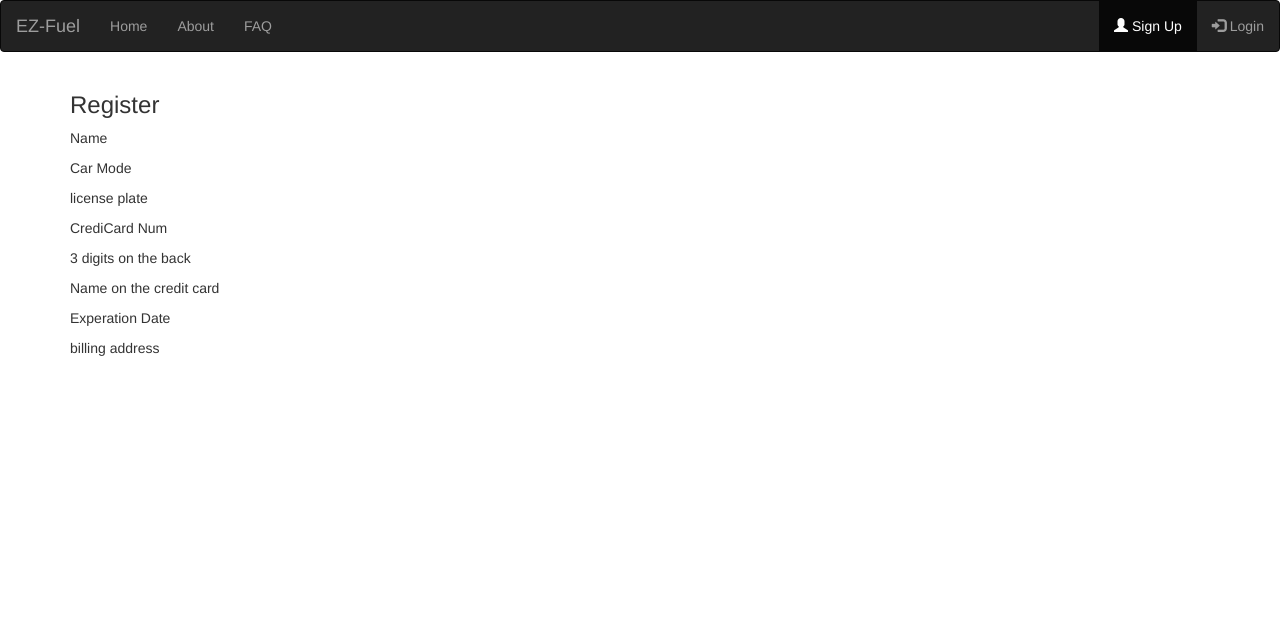
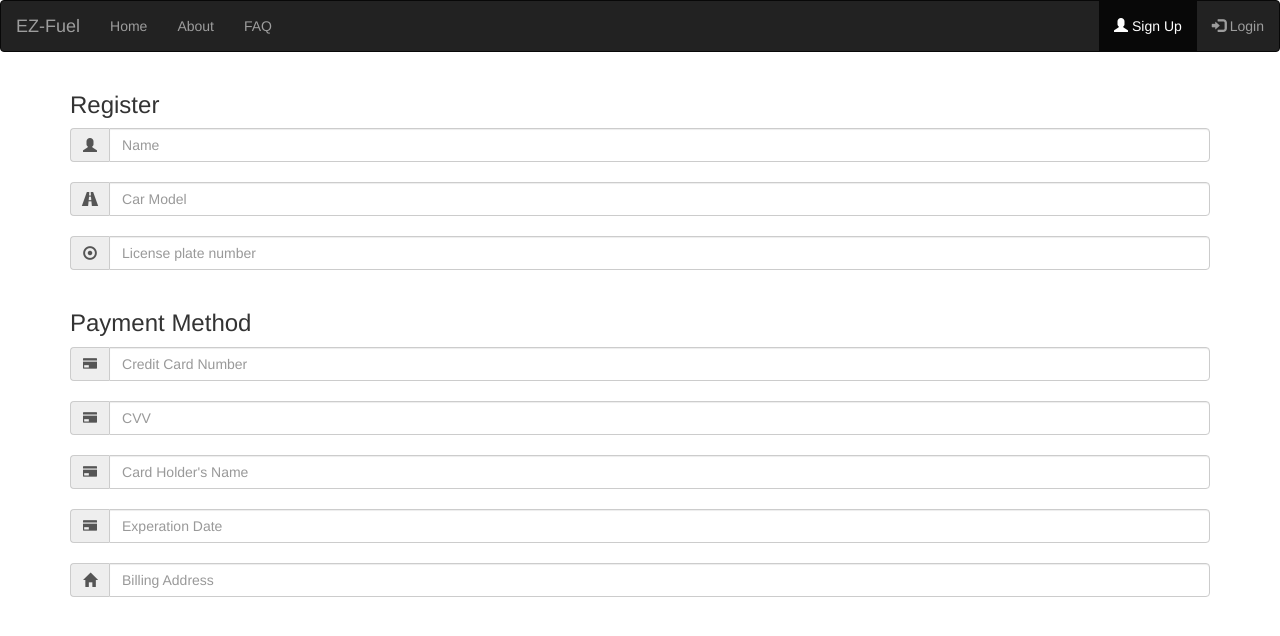
Before and after one commit to icarus18/hacktx2017, a plain HTML site: page register.html in a window 1280 px wide. Drawn offline with nearby package versions, Linux system fonts and the light colour scheme.

Commit message:
looking cute

```diff
--- a/register.html
+++ b/register.html
@@ -1,7 +1,7 @@
 <!DOCTYPE html>
 <html lang="en">
 <head>
-  <title>Sign</title>
+  <title>Sign Up</title>
   <meta charset="utf-8">
   <meta name="viewport" content="width=device-width, initial-scale=1">
   <link rel="stylesheet" href="https://maxcdn.bootstrapcdn.com/bootstrap/3.3.7/css/bootstrap.min.css">
@@ -31,14 +31,58 @@
 
 <div class="container">
   <h3>Register</h3>
-  <p>Name</p>
-  <p>Car Mode</p>
-  <p>license plate</p>
-  <p>CrediCard Num</p>
-  <p>3 digits on the back</p>
-  <p>Name on the credit card</p>
-  <p>Experation Date</p>
-  <p>billing address</p>
+
+  <div class="input-group">
+    <span class="input-group-addon"><i class="glyphicon glyphicon-user"></i></span>
+    <input id="username" type="text" class="form-control" name="username" placeholder="Name">
+   </div>
+   <br/>
+
+   <div class="input-group">
+    <span class="input-group-addon"><i class="glyphicon glyphicon-road"></i></span>
+    <input id="carModel" type="text" class="form-control" name="carmodel" placeholder="Car Model">
+   </div>
+   <br/>
+
+   <div class="input-group">
+    <span class="input-group-addon"><i class="glyphicon glyphicon-record"></i></span>
+    <input id="licenseplate" type="text" class="form-control" name="licenseplate" placeholder="License plate number">
+   </div>
+   <br />
+
+   <h3>Payment Method</h3>
+
+   <div class="input-group">
+    <span class="input-group-addon"><i class="glyphicon glyphicon-credit-card"></i></span>
+    <input id="credicard" type="text" class="form-control" name="credicard" placeholder="Credit Card Number">
+   </div>
+   <br />
+
+   <div class="input-group">
+    <span class="input-group-addon"><i class="glyphicon glyphicon-credit-card"></i></span>
+    <input id="creditverificationvalue" type="text" class="form-control" name="cvv" placeholder="CVV">
+   </div>
+   <br />
+
+   <div class="input-group">
+    <span class="input-group-addon"><i class="glyphicon glyphicon-credit-card"></i></span>
+    <input id="credicardName" type="text" class="form-control" name="creditcardname" placeholder="Card Holder's Name">
+   </div>
+   <br />
+
+   <div class="input-group">
+    <span class="input-group-addon"><i class="glyphicon glyphicon-credit-card"></i></span>
+    <input id="expdate" type="text" class="form-control" name="expdate" placeholder="Experation Date">
+   </div>
+   <br />
+
+   <div class="input-group">
+    <span class="input-group-addon"><i class="glyphicon glyphicon-home"></i></span>
+    <input id="billingAddress" type="text" class="form-control" name="billingaddress" placeholder="Billing Address">
+   </div>
+
+
+
 </div>
 
 </body>
```
